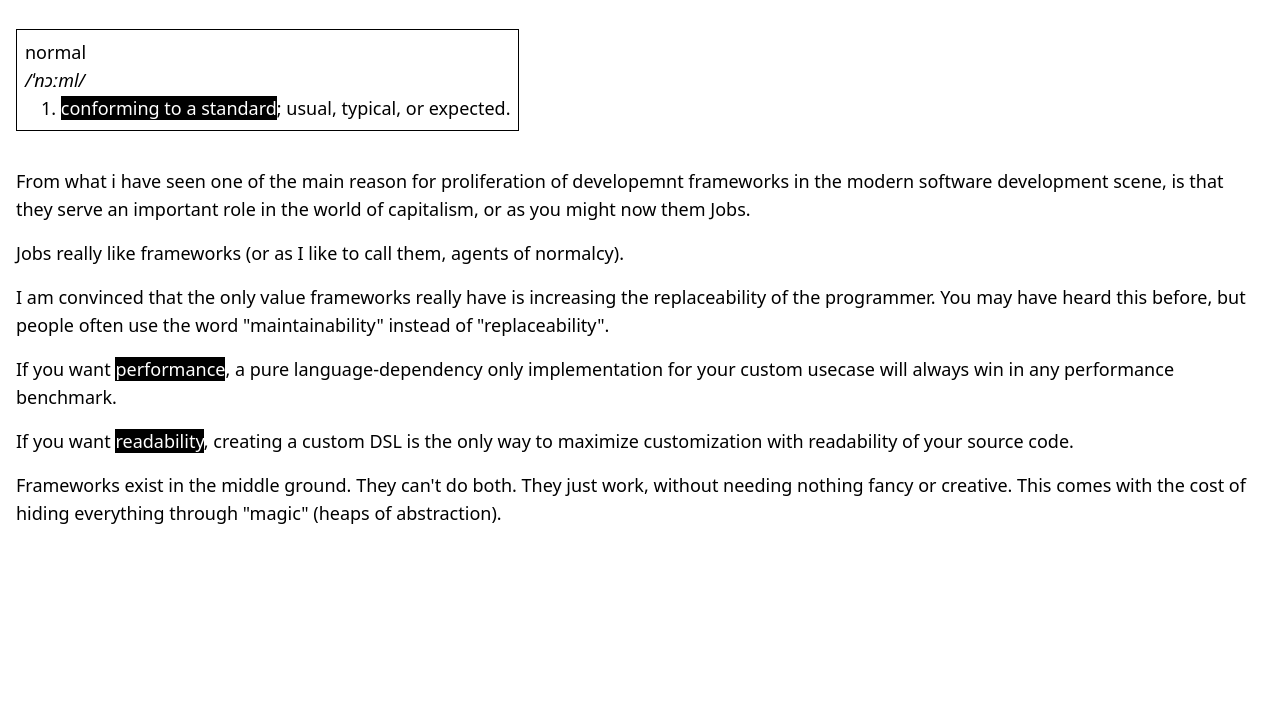
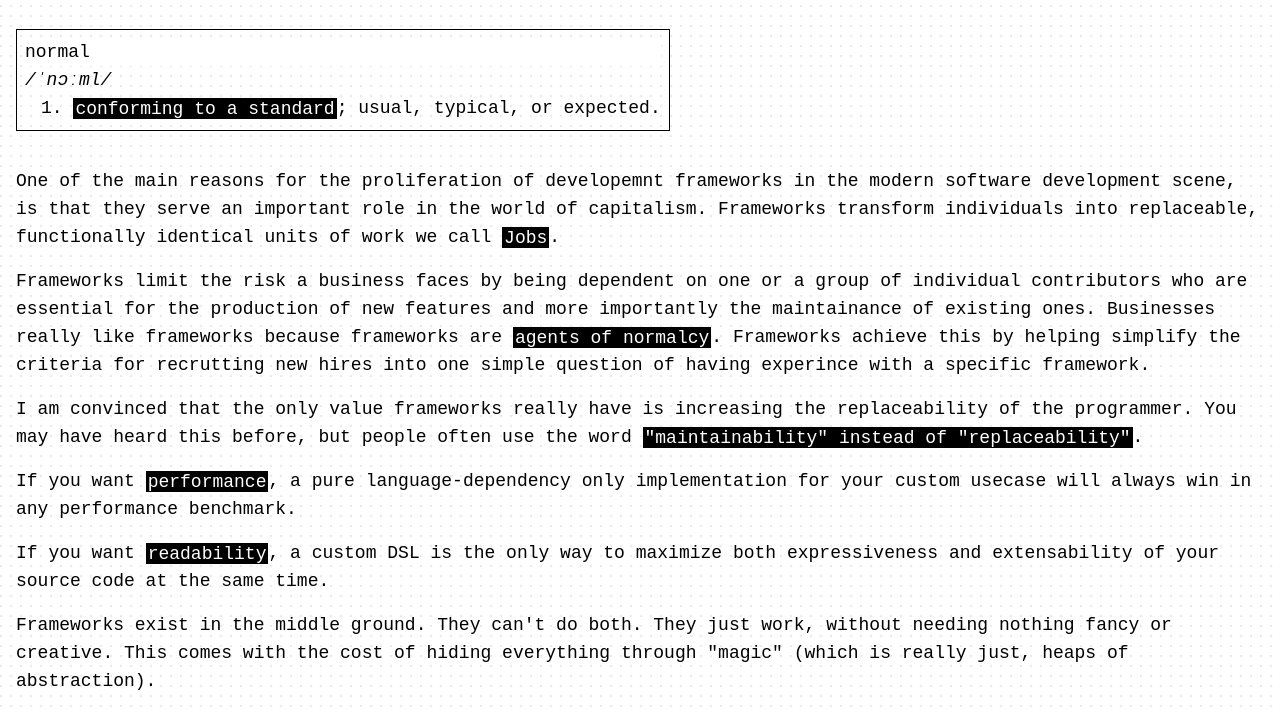
Before and after one commit to frectonz/frectonz-website, an Astro site: page /essays/frameworks in a window 1280 px wide. Shown: the part 155-866 px from the top of the page. Before the commit the page ends 800 px from the top, so only its background shows below. Built offline with nearby package versions, Linux system fonts and the light colour scheme; Astro itself is replaced by a stand-in of ours.

Commit message:
feat: `frameworks` first rewrite

```diff
--- a/src/pages/essays/frameworks.astro
+++ b/src/pages/essays/frameworks.astro
@@ -1,3 +1,7 @@
+---
+import "../../style.css";
+---
+
 <!DOCTYPE html>
 <html lang="en">
   <head>
@@ -18,46 +22,54 @@
         <p class="bg-white text-black">normal</p>
         <p class="italic">/ˈnɔːml/</p>
         <p class="pl-4">
-          1. <span class="bg-black text-white">conforming to a standard</span>;
+          1. <span class="text-highlight">conforming to a standard</span>;
           usual, typical, or expected.
         </p>
       </div>
 
       <p>
-        From what i have seen one of the main reason for proliferation of
-        developemnt frameworks in the modern software development scene, is that
-        they serve an important role in the world of capitalism, or as you might
-        now them Jobs.
+        One of the main reasons for the proliferation of developemnt frameworks
+        in the modern software development scene, is that they serve an
+        important role in the world of capitalism. Frameworks transform
+        individuals into replaceable, functionally identical units of work we
+        call <span class="text-highlight">Jobs</span>.
       </p>
 
       <p>
-        Jobs really like frameworks (or as I like to call them, agents of
-        normalcy).
+        Frameworks limit the risk a business faces by being dependent on one or
+        a group of individual contributors who are essential for the production
+        of new features and more importantly the maintainance of existing ones.
+        Businesses really like frameworks because frameworks are <span
+          class="text-highlight">agents of normalcy</span
+        >. Frameworks achieve this by helping simplify the criteria for
+        recrutting new hires into one simple question of having experince with a
+        specific framework.
       </p>
 
       <p>
         I am convinced that the only value frameworks really have is increasing
         the replaceability of the programmer. You may have heard this before,
-        but people often use the word "maintainability" instead of
-        "replaceability".
+        but people often use the word <span class="text-highlight">"maintainability" instead of
+        "replaceability"</span>.
       </p>
 
       <p>
-        If you want <span class="bg-black text-white">performance</span>, a pure
+        If you want <span class="text-highlight">performance</span>, a pure
         language-dependency only implementation for your custom usecase will
         always win in any performance benchmark.
       </p>
 
       <p>
-        If you want <span class="bg-black text-white">readability</span>,
-        creating a custom DSL is the only way to maximize customization with
-        readability of your source code.
+        If you want <span class="text-highlight">readability</span>, a custom
+        DSL is the only way to maximize both expressiveness and extensability of
+        your source code at the same time.
       </p>
 
       <p>
         Frameworks exist in the middle ground. They can't do both. They just
         work, without needing nothing fancy or creative. This comes with the
-        cost of hiding everything through "magic" (heaps of abstraction).
+        cost of hiding everything through "magic" (which is really just, heaps of
+        abstraction).
       </p>
     </main>
   </body>
--- a/src/style.css
+++ b/src/style.css
@@ -11,3 +11,9 @@
 .box-shadow {
   box-shadow: 5px 5px hsla(0, 0%, 0%, 0.5);
 }
+
+.text-highlight {
+  color: white;
+  background-color: black;
+  padding: 0.5px 2px;
+}
```
